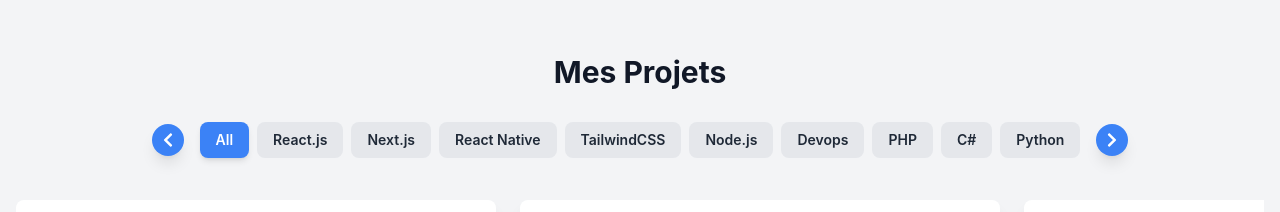
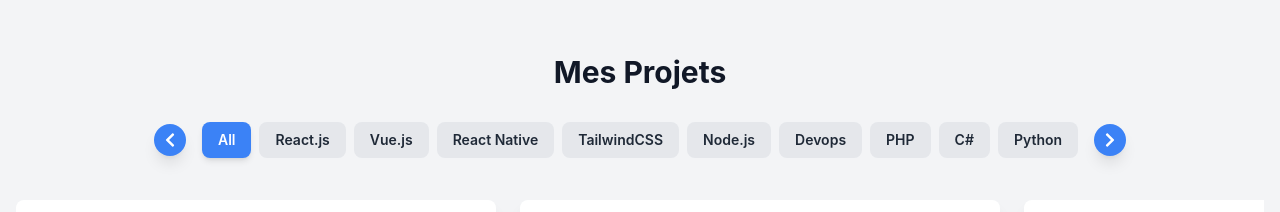
Before and after one commit to AnisMobile99/Portfolio, a React (Create React App) app: page / in a window 1280 px wide. Shown: the part 1540-1752 px from the top of the page. Built offline with nearby package versions, Linux system fonts and the light colour scheme.

Commit message:
[fixed]ProjectsData

```diff
--- a/src/components/Project/ProjectsData.js
+++ b/src/components/Project/ProjectsData.js
@@ -48,9 +48,9 @@ export const projectsData = [
     id: 5,
     title: "Admin Panel de supervision",
     description:
-      "Interface d'administration Next.js avec backend Nest.js pour la gestion des utilisateurs et permissions.",
+      "Interface d'administration Vue.js avec backend Nest.js pour la gestion des utilisateurs et permissions.",
     image: "https://www.capensis.fr/wp-content/uploads/listalarm.png",
-    tags: ["Next.js", "Nest.js", "TypeScript", "Node.js", "AWS", "graphQL"],
+    tags: ["Vue.js", "Nest.js", "TypeScript", "Node.js", "AWS", "graphQL"],
     link: "https://admin.koacher.app",
   },
   {
@@ -87,7 +87,7 @@ export const projectsData = [
 export const filterCategories = [
   "All",
   "React.js",
-  "Next.js",
+  "Vue.js",
   "React Native",
   "TailwindCSS",
   "Node.js",
```
